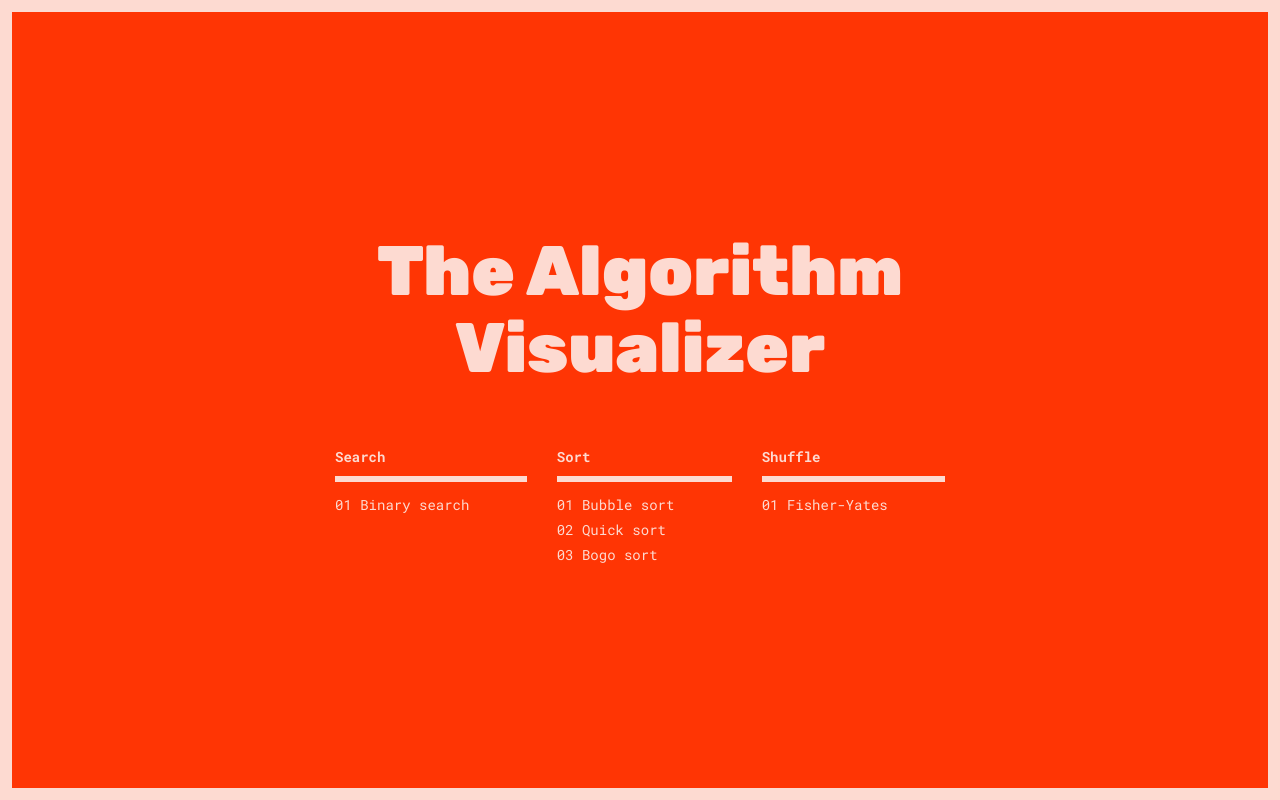
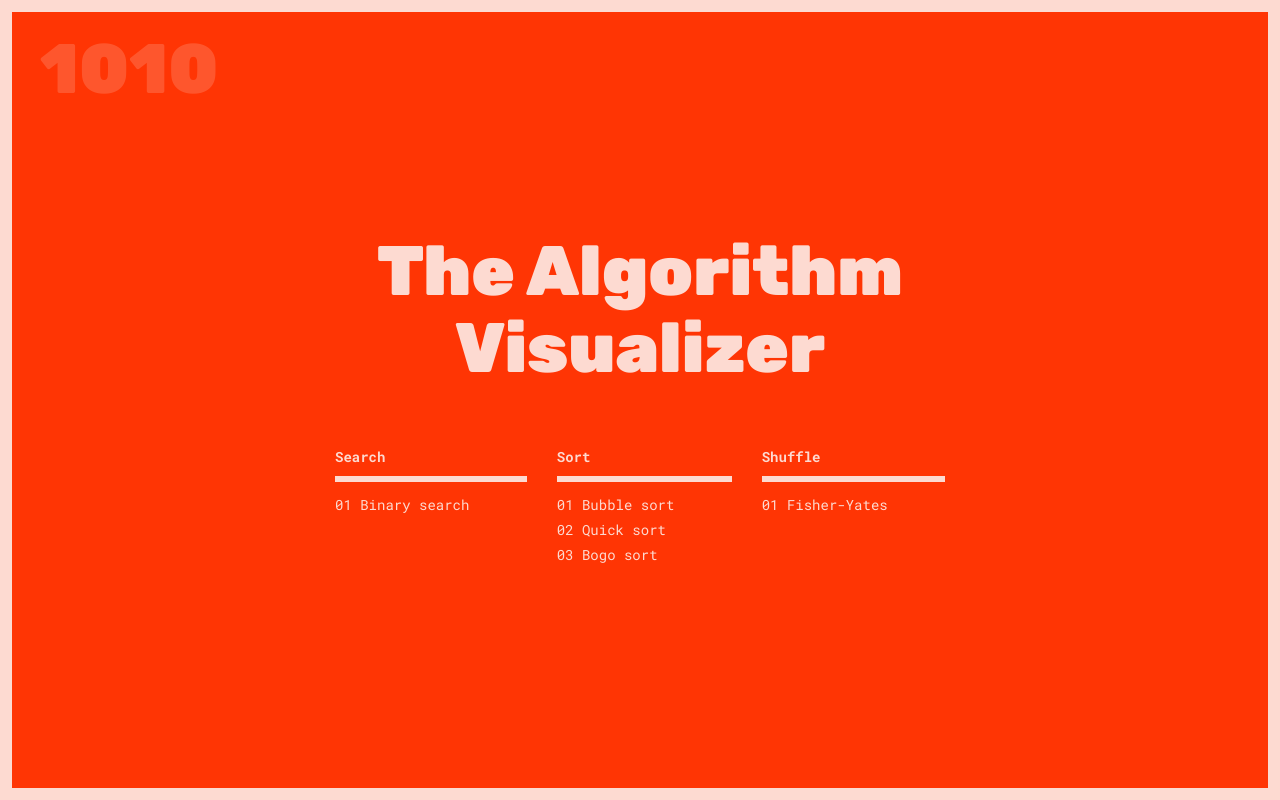
Before and after one commit to chardos/algorithm-viz, a React app: page / in a window 1280 px wide. Built offline with nearby package versions, Linux system fonts and the light colour scheme.

Commit message:
Added corner number

```diff
--- a/src/App.js
+++ b/src/App.js
@@ -7,7 +7,6 @@ class App extends Component {
     return (
         <div className="App">
             <div className="border-wrap">
-                <div className="number"></div>
                 <Header />
                 {this.props.children}
             </div>
--- /dev/null
+++ b/src/components/Common/CornerNumber/CornerNumber.js
@@ -0,0 +1,8 @@
+import React from 'react';
+import './CornerNumber.scss';
+
+export default function CornerNumber(props){
+    return (
+        <div className="corner-number">{props.number}</div>
+    )
+}
--- /dev/null
+++ b/src/components/Common/CornerNumber/CornerNumber.scss
@@ -0,0 +1,8 @@
+.corner-number{
+    position: absolute;
+    left: 40px;
+    top: 28px;
+    font-size: 70px;
+    font-family: 'Rubik', sans-serif;
+    opacity: 0.2;
+}
--- a/src/components/Splash/Splash.js
+++ b/src/components/Splash/Splash.js
@@ -1,4 +1,5 @@
 import React, { Component } from 'react';
+import CornerNumber from '../Common/CornerNumber/CornerNumber';
 import classNames from 'classnames';
 import './Splash.scss';
 
@@ -11,6 +12,7 @@ export default class Splash extends Component {
 
         return (
             <div className="splash__text-wrap">
+                <CornerNumber number="1010" />
                 <h1 className="splash__header">The Algorithm Visualizer</h1>
                 <div className="links__wrap">
                     <div className="links__column">
```
